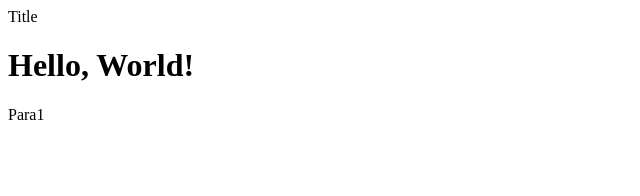
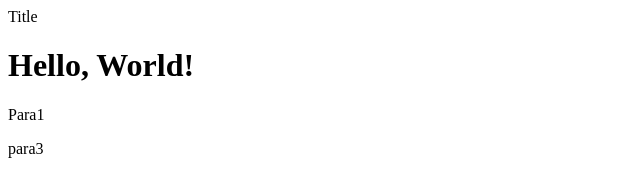
Before and after one commit to p051/Git, a plain HTML site: page index.html in a window 1280 px wide. Shown: the full height of the page, 0-640 px from the left. Drawn offline with Linux system fonts and the light colour scheme.

Commit message:
Added html para tag

```diff
--- a/index.html
+++ b/index.html
@@ -3,5 +3,6 @@
     <body>
         <h1>Hello, World!</h1>
         <p>Para1</p>
+        <p>para3</p>
     </body>
 </html>
```
